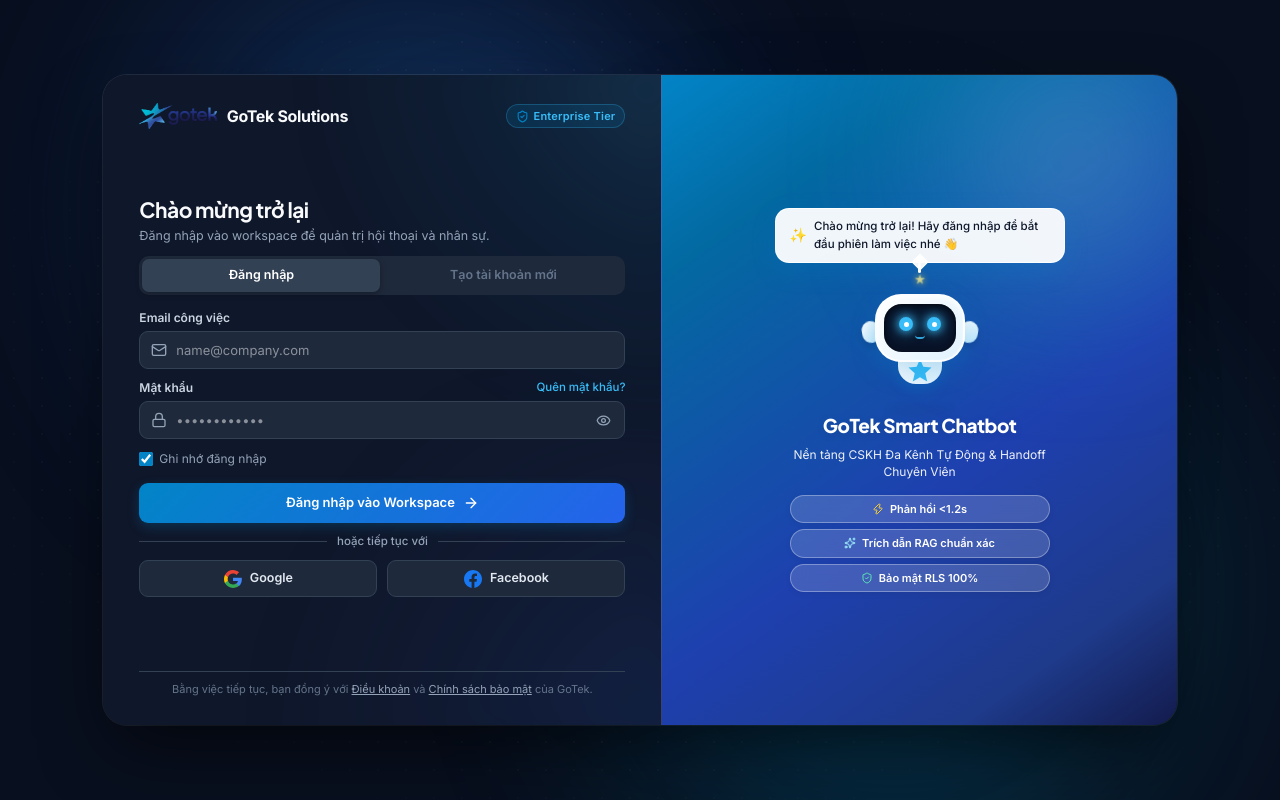
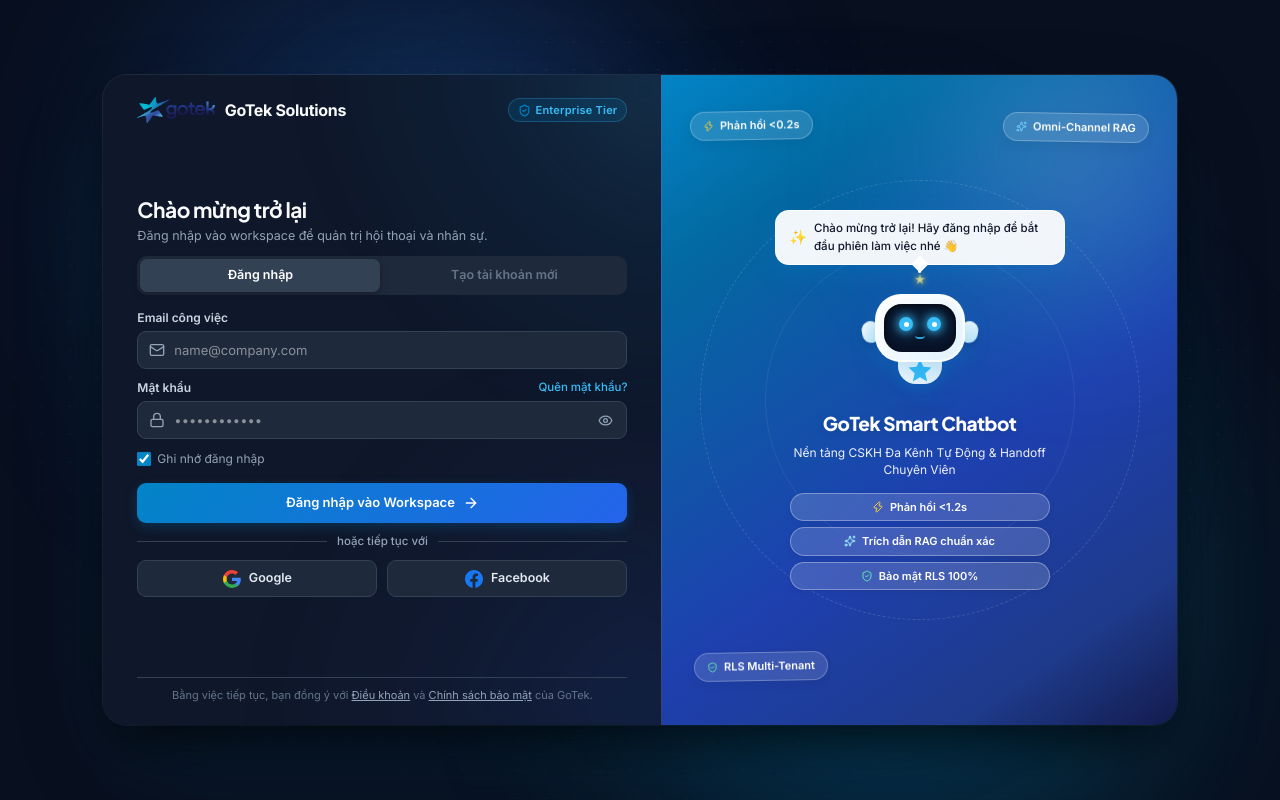
Before and after one commit to GoTekIT/GoTek-ChatBOT, a React (Vite) app in the folder frontend/: page / in a window 1280 px wide. Built offline with nearby package versions, Linux system fonts and the light colour scheme; no server answers.

Commit message:
feat(auth): remove scrollbars, add 3D card drop shadow, tech rings & badges, and interactive bot poke animations

```diff
--- a/frontend/src/screens/auth/Auth.tsx
+++ b/frontend/src/screens/auth/Auth.tsx
@@ -44,6 +44,59 @@ export function Auth({path, onLogin}: AuthProps) {
   const [isBotHovered, setIsBotHovered] = useState(false);
   const [eyeOffset, setEyeOffset] = useState({x: 0, y: 0});
   const showcaseRef = useRef<HTMLDivElement>(null);
+
+  // Interactive Bot Poking & Emotion state (Bấm chọc ghẹo quay đi / ngã xỉu)
+  const [pokeCount, setPokeCount] = useState(0);
+  const [botState, setBotState] = useState<'idle' | 'poked' | 'turned' | 'fainted'>('idle');
+  const pokeTimeoutRef = useRef<NodeJS.Timeout | null>(null);
+
+  const handleBotClick = () => {
+    if (botState === 'fainted') return;
+
+    if (pokeTimeoutRef.current) {
+      clearTimeout(pokeTimeoutRef.current);
+    }
+
+    const nextCount = pokeCount + 1;
+    setPokeCount(nextCount);
+
+    if (nextCount === 1) {
+      setBotState('poked');
+      pokeTimeoutRef.current = setTimeout(() => {
+        setBotState('idle');
+      }, 1600);
+    } else if (nextCount === 2) {
+      setBotState('turned');
+      pokeTimeoutRef.current = setTimeout(() => {
+        setBotState('idle');
+      }, 2200);
+    } else {
+      // nextCount >= 3: Ngã lăn ra xỉu!
+      setBotState('fainted');
+      pokeTimeoutRef.current = setTimeout(() => {
+        setBotState('idle');
+        setPokeCount(0);
+      }, 3600);
+    }
+  };
+
+  const getMascotSpeech = () => {
+    if (botState === 'fainted') {
+      return 'Bị chọc quá nhiều... GoTek Bot đã ngất xỉu rồi x_x';
+    }
+    if (botState === 'turned') {
+      return 'Huhu nhột quá, đừng chọc em nữa mà! Em quay lưng đi luôn đó! 🥺';
+    }
+    if (botState === 'poked') {
+      return 'Ái chao! Bạn vừa bấm vào tôi à? Nhột quá đi hihi! ⚡';
+    }
+    if (isBotHovered) {
+      return 'Bấm thử vào người em xem điều bất ngờ nhé! 😉';
+    }
+    return isSignup
+      ? 'Tạo tài khoản để mở khóa trợ lý AI thông minh ngay nhé! 🚀'
+      : 'Chào mừng trở lại! Hãy đăng nhập để bắt đầu phiên làm việc nhé 👋';
+  };
 
   // Route state
   const isSignup = path === '/app/auth/signup';
@@ -751,6 +804,26 @@ export function Auth({path, onLogin}: AuthProps) {
           transition={{type: 'spring', stiffness: 220, damping: 26}}
           className="auth-card-right"
         >
+          {/* Ambient decorative tech concentric rings */}
+          <div className="tech-rings-ambient" aria-hidden="true">
+            <div className="tech-ring ring-outer" />
+            <div className="tech-ring ring-inner" />
+          </div>
+
+          {/* Floating Technology Feature Badges to make background rich & lively */}
+          <div className="floating-badge-chip chip-top-left" aria-hidden="true">
+            <Zap size={11} className="text-amber-300" />
+            <span>Phản hồi &lt;0.2s</span>
+          </div>
+          <div className="floating-badge-chip chip-top-right" aria-hidden="true">
+            <Sparkles size={11} className="text-sky-300" />
+            <span>Omni-Channel RAG</span>
+          </div>
+          <div className="floating-badge-chip chip-bottom-left" aria-hidden="true">
+            <ShieldCheck size={11} className="text-emerald-300" />
+            <span>RLS Multi-Tenant</span>
+          </div>
+
           {/* Subtle logo-inspired light orbs */}
           <div className="showcase-glow-light" />
 
@@ -760,25 +833,23 @@ export function Auth({path, onLogin}: AuthProps) {
             <motion.div
               initial={{scale: 0.9, opacity: 0}}
               animate={{scale: 1, opacity: 1}}
-              key={isBotHovered ? 'hover' : isSignup ? 'signup' : 'login'}
-              className="mascot-speech-bubble"
+              key={botState + (isBotHovered ? 'hover' : isSignup ? 'signup' : 'login')}
+              className={`mascot-speech-bubble ${botState === 'fainted' ? 'bubble-fainted' : ''}`}
             >
-              <span className="speech-avatar">✨</span>
-              <p>
-                {isBotHovered
-                  ? 'Em luôn sẵn sàng hỗ trợ anh yêu 24/7! 🤖'
-                  : isSignup
-                    ? 'Tạo tài khoản để mở khóa trợ lý AI thông minh ngay nhé! 🚀'
-                    : 'Chào mừng trở lại! Hãy đăng nhập để bắt đầu phiên làm việc nhé 👋'}
-              </p>
+              <span className="speech-avatar">
+                {botState === 'fainted' ? '😵' : botState === 'turned' ? '🥺' : botState === 'poked' ? '⚡' : '✨'}
+              </span>
+              <p>{getMascotSpeech()}</p>
               <div className="speech-arrow" />
             </motion.div>
 
-            {/* Interactive Vector 2D/3D Mascot */}
+            {/* Interactive Vector 2D/3D Mascot with Click Poking Reaction */}
             <div
-              className={`mascot-character ${isBotHovered ? 'hovered' : ''}`}
+              className={`mascot-character state-${botState} ${isBotHovered ? 'hovered' : ''}`}
               onMouseEnter={() => setIsBotHovered(true)}
               onMouseLeave={() => setIsBotHovered(false)}
+              onClick={handleBotClick}
+              title="Bấm vào để tương tác với bé bot nhé!"
             >
               {/* Antenna with pulsing star */}
               <div className="mascot-antenna">
@@ -789,7 +860,18 @@ export function Auth({path, onLogin}: AuthProps) {
               {/* Bot Head & Face */}
               <div className="mascot-head">
                 <div className="mascot-face-visor">
-                  {/* Digital Eyes with Eye Tracking */}
+                  {/* Digital Eyes with Eye Tracking & Expressions */}
+                  {botState === 'fainted' ? (
+                    <div className="mascot-eyes-fainted">
+                      <span className="eye-cross">✕</span>
+                      <span className="eye-cross">✕</span>
+                    </div>
+                  ) : botState === 'turned' ? (
+                    <div className="mascot-eyes-turned">
+                      <span className="eye-dint">&gt;</span>
+                      <span className="eye-dint">&lt;</span>
+                    </div>
+                  ) : (
                     <div
                       className="mascot-eyes"
                       style={{
@@ -803,8 +885,10 @@ export function Auth({path, onLogin}: AuthProps) {
                         <div className="eye-pupil" />
                       </div>
                     </div>
-                  {/* Subtle cute smile */}
-                  <div className="mascot-smile" />
+                  )}
+
+                  {/* Subtle cute smile / expression mouth */}
+                  <div className={`mascot-smile state-${botState}`} />
                 </div>
               </div>
 
--- a/frontend/src/screens/auth/auth.css
+++ b/frontend/src/screens/auth/auth.css
@@ -16,11 +16,17 @@
   position: relative;
   overflow-x: hidden;
   overflow-y: auto;
+  scrollbar-width: none;
+  -ms-overflow-style: none;
   box-sizing: border-box;
   background-color: #f1f5f9;
   font-family: 'Inter', -apple-system, BlinkMacSystemFont, 'Segoe UI', Roboto, sans-serif;
   color: #0f172a;
   transition: background-color 0.3s ease;
+}
+
+.auth-outer-screen::-webkit-scrollbar {
+  display: none;
 }
 
 :is(.dark, .dark *) .auth-outer-screen {
@@ -147,10 +153,12 @@
   background: #ffffff;
   border-radius: 24px;
   overflow: hidden;
+  /* Multi-layered dramatic 3D ambient elevation shadow */
   box-shadow:
-    0 25px 65px -12px rgba(2, 132, 199, 0.18),
-    0 10px 30px -4px rgba(15, 23, 42, 0.06),
-    0 0 0 1px rgba(226, 232, 240, 0.85);
+    0 12px 32px -4px rgba(2, 132, 199, 0.22),
+    0 28px 65px -12px rgba(15, 23, 42, 0.32),
+    0 50px 105px -18px rgba(2, 6, 23, 0.42),
+    0 0 0 1px rgba(255, 255, 255, 0.85) inset;
   margin: auto;
   transition: box-shadow 0.3s ease;
 }
@@ -158,7 +166,8 @@
 :is(.dark, .dark *) .auth-card-wrapper {
   background: #0f172a;
   box-shadow:
-    0 28px 70px -12px rgba(0, 0, 0, 0.65),
+    0 25px 60px -10px rgba(0, 0, 0, 0.8),
+    0 45px 110px -15px rgba(2, 132, 199, 0.18),
     0 0 0 1px rgba(255, 255, 255, 0.1);
 }
 
@@ -177,12 +186,18 @@
   display: flex;
   flex-direction: column;
   justify-content: space-between;
-  padding: 28px 36px;
+  padding: 22px 34px;
   box-sizing: border-box;
   background: #ffffff;
   position: relative;
   z-index: 2;
   overflow-y: auto;
+  scrollbar-width: none;
+  -ms-overflow-style: none;
+}
+
+.auth-card-left::-webkit-scrollbar {
+  display: none;
 }
 
 :is(.dark, .dark *) .auth-card-left {
@@ -811,6 +826,103 @@
 }
 
 /* ==========================================================================
+   TECH DECORATIVE CONCENTRIC RINGS & FLOATING BADGES (Enriching the Blue Background)
+   ========================================================================== */
+.tech-rings-ambient {
+  position: absolute;
+  inset: 0;
+  display: flex;
+  align-items: center;
+  justify-content: center;
+  pointer-events: none;
+  z-index: 1;
+}
+
+.tech-ring {
+  position: absolute;
+  border-radius: 50%;
+  pointer-events: none;
+}
+
+.tech-ring.ring-outer {
+  width: 440px;
+  height: 440px;
+  border: 1px dashed rgba(255, 255, 255, 0.15);
+  animation: rotateTechRing 60s linear infinite;
+}
+
+.tech-ring.ring-inner {
+  width: 310px;
+  height: 310px;
+  border: 1px solid rgba(255, 255, 255, 0.08);
+  animation: rotateTechRingReverse 45s linear infinite;
+}
+
+@keyframes rotateTechRing {
+  from { transform: rotate(0deg); }
+  to { transform: rotate(360deg); }
+}
+
+@keyframes rotateTechRingReverse {
+  from { transform: rotate(360deg); }
+  to { transform: rotate(0deg); }
+}
+
+/* Floating Glass Feature Badges */
+.floating-badge-chip {
+  position: absolute;
+  display: inline-flex;
+  align-items: center;
+  gap: 6px;
+  padding: 5px 12px;
+  background: rgba(255, 255, 255, 0.13);
+  border: 1px solid rgba(255, 255, 255, 0.26);
+  border-radius: 9999px;
+  font-size: 11px;
+  font-weight: 600;
+  color: #ffffff;
+  backdrop-filter: blur(8px);
+  -webkit-backdrop-filter: blur(8px);
+  box-shadow: 0 4px 15px rgba(0, 0, 0, 0.08);
+  pointer-events: none;
+  z-index: 2;
+  transition: transform 0.3s ease;
+}
+
+.chip-top-left {
+  top: 36px;
+  left: 28px;
+  animation: floatBadge1 4.5s ease-in-out infinite alternate;
+}
+
+.chip-top-right {
+  top: 38px;
+  right: 28px;
+  animation: floatBadge2 5s ease-in-out infinite alternate;
+}
+
+.chip-bottom-left {
+  bottom: 45px;
+  left: 32px;
+  animation: floatBadge3 4.2s ease-in-out infinite alternate;
+}
+
+@keyframes floatBadge1 {
+  0% { transform: translateY(0px) rotate(-1deg); }
+  100% { transform: translateY(-7px) rotate(1deg); }
+}
+
+@keyframes floatBadge2 {
+  0% { transform: translateY(0px) rotate(1deg); }
+  100% { transform: translateY(-9px) rotate(-1.5deg); }
+}
+
+@keyframes floatBadge3 {
+  0% { transform: translateY(0px) rotate(-1deg); }
+  100% { transform: translateY(-6px) rotate(1.5deg); }
+}
+
+/* ==========================================================================
    INTERACTIVE 2D/3D AI COMPANION MASCOT
    ========================================================================== */
 .mascot-stage {
@@ -820,7 +932,7 @@
   width: 100%;
   position: relative;
   z-index: 2;
-  margin-bottom: 12px;
+  margin-bottom: 10px;
 }
 
 /* Speech Bubble */
@@ -835,17 +947,24 @@
   max-width: 290px;
   font-size: 11.5px;
   line-height: 1.4;
-  margin-bottom: 16px;
+  margin-bottom: 14px;
   display: flex;
   align-items: center;
   gap: 7px;
   backdrop-filter: blur(10px);
+  transition: all 0.3s ease;
+}
+
+.mascot-speech-bubble.bubble-fainted {
+  background: rgba(254, 242, 242, 0.96);
+  border-color: #fecaca;
+  color: #991b1b;
 }
 
 .mascot-speech-bubble p {
   margin: 0;
   font-weight: 500;
-  color: #0f172a;
+  color: inherit;
 }
 
 .speech-avatar {
@@ -859,7 +978,7 @@
   transform: translateX(-50%) rotate(45deg);
   width: 12px;
   height: 12px;
-  background: rgba(255, 255, 255, 0.94);
+  background: inherit;
   border-right: 1px solid rgba(255, 255, 255, 0.9);
   border-bottom: 1px solid rgba(255, 255, 255, 0.9);
 }
@@ -875,6 +994,50 @@
   justify-content: center;
   cursor: pointer;
   animation: floatMascot 3.6s ease-in-out infinite;
+  transition: transform 0.4s cubic-bezier(0.34, 1.56, 0.64, 1);
+  user-select: none;
+}
+
+.mascot-character:hover {
+  filter: drop-shadow(0 0 12px rgba(56, 189, 248, 0.4));
+}
+
+.mascot-character:active {
+  transform: scale(0.94);
+}
+
+/* Mascot Poke Reaction State 1: Poked (Bị chọc - nảy lên) */
+.mascot-character.state-poked {
+  animation: pokeBounce 0.45s ease-in-out infinite alternate;
+}
+
+@keyframes pokeBounce {
+  0% { transform: translateY(-4px) rotate(-4deg) scale(1.04); }
+  100% { transform: translateY(-12px) rotate(4deg) scale(0.98); }
+}
+
+/* Mascot Poke Reaction State 2: Turned (Quay lưng giận dỗi) */
+.mascot-character.state-turned {
+  transform: rotate(25deg) scaleX(-1);
+  animation: none;
+}
+
+/* Mascot Poke Reaction State 3: Fainted (Ngã lăn ra xỉu) */
+.mascot-character.state-fainted {
+  transform: rotate(-85deg) translate(-26px, 18px);
+  animation: faintPulse 1.8s ease-in-out infinite alternate;
+}
+
+@keyframes faintPulse {
+  0% { transform: rotate(-85deg) translate(-26px, 18px); }
+  100% { transform: rotate(-88deg) translate(-26px, 20px); }
+}
+
+.mascot-character.state-fainted .mascot-antenna .antenna-star {
+  color: #94a3b8;
+  text-shadow: none;
+  animation: none;
+  transform: rotate(45deg);
 }
 
 @keyframes floatMascot {
@@ -983,6 +1146,45 @@
   box-shadow: 0 0 12px #38bdf8;
 }
 
+/* Fainted Eyes: Dizzy Spinning ✕ ✕ */
+.mascot-eyes-fainted {
+  display: flex;
+  gap: 12px;
+  align-items: center;
+  justify-content: center;
+}
+
+.eye-cross {
+  font-size: 15px;
+  font-weight: 900;
+  color: #fde047;
+  text-shadow: 0 0 8px rgba(253, 224, 71, 0.9);
+  animation: eyeSpin 2.4s linear infinite;
+  display: inline-block;
+  line-height: 1;
+}
+
+@keyframes eyeSpin {
+  from { transform: rotate(0deg); }
+  to { transform: rotate(360deg); }
+}
+
+/* Turned / Pouting Eyes: > < */
+.mascot-eyes-turned {
+  display: flex;
+  gap: 10px;
+  align-items: center;
+  justify-content: center;
+}
+
+.eye-dint {
+  font-size: 16px;
+  font-weight: 900;
+  color: #38bdf8;
+  text-shadow: 0 0 8px rgba(56, 189, 248, 0.8);
+  line-height: 1;
+}
+
 .mascot-smile {
   width: 10px;
   height: 4px;
@@ -990,6 +1192,32 @@
   border-radius: 0 0 6px 6px;
   margin-top: 4px;
   opacity: 0.85;
+  transition: all 0.2s ease;
+}
+
+.mascot-smile.state-poked {
+  width: 6px;
+  height: 6px;
+  border: 2px solid #38bdf8;
+  border-radius: 50%;
+  margin-top: 2px;
+}
+
+.mascot-smile.state-turned {
+  width: 10px;
+  height: 4px;
+  border-bottom: none;
+  border-top: 2px solid #38bdf8;
+  border-radius: 6px 6px 0 0;
+  margin-top: 5px;
+}
+
+.mascot-smile.state-fainted {
+  width: 12px;
+  height: 3px;
+  border-bottom: 2px dashed #fde047;
+  border-radius: 2px;
+  margin-top: 3px;
 }
 
 /* Floating Hands */
```
Lines whose indentation alone changed are shown as unchanged.
